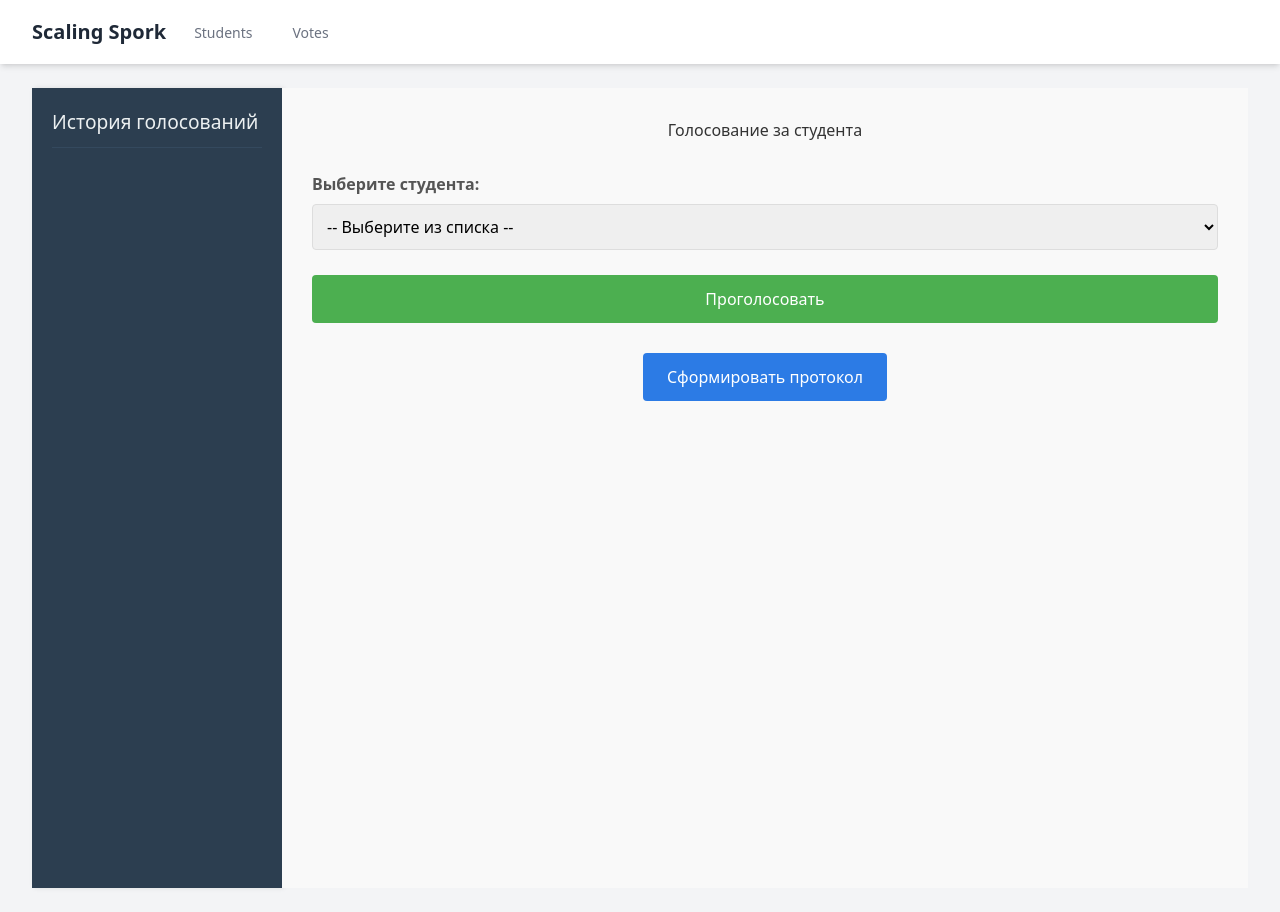
After one commit to korneyaitmatoff/scaling-spork-gui, a Python web app: template src/templates/votes.html in a window 1280 px wide. The commit adds this page. Run offline with Jinja, Linux system fonts and the light colour scheme; the template is opened without the code that fills it, so the values that code supplies are empty; some libraries are stand-ins or nearby versions.

Commit message:
add incoming request pages

```diff
--- a/pyproject.toml
+++ b/pyproject.toml
@@ -11,7 +11,9 @@ dependencies = [
     "flask (>=3.1.0,<4.0.0)",
     "werkzeug (>=3.1.3,<4.0.0)",
     "flask-wtf (>=1.2.2,<2.0.0)",
-    "requests (>=2.32.3,<3.0.0)"
+    "requests (>=2.32.3,<3.0.0)",
+    "psycopg2-binary (>=2.9.10,<3.0.0)",
+    "sqlalchemy (>=2.0.41,<3.0.0)"
 ]
 
 
--- a/src/dependencies.py
+++ /dev/null
@@ -1,4 +0,0 @@
-from config import API_HOST
-from src.api.api_client import ApiClient
-
-api = ApiClient(url=API_HOST)
--- a/src/forms/search_student.py
+++ b/src/forms/search_student.py
@@ -1,3 +1,5 @@
+from cProfile import label
+
 from flask_wtf import FlaskForm
 
 from wtforms import StringField, SubmitField
@@ -6,4 +8,4 @@ from wtforms.validators import DataRequired
 
 class SearchStudent(FlaskForm):
     name = StringField(label="Введите имя", validators=[DataRequired()])
-    submit = SubmitField()
+    submit = SubmitField(label="Найти")
--- a/src/templates/base.html
+++ b/src/templates/base.html
@@ -3,7 +3,6 @@
 <head>
     <meta charset="UTF-8">
     <meta name="viewport" content="width=device-width, initial-scale=1.0">
-    <title>Login Form</title>
     <!-- Tailwind CSS CDN -->
     <script src="https://cdn.tailwindcss.com"></script>
     {% if title %}
@@ -14,7 +13,60 @@
     <script src="https://kit.fontawesome.com/a393683316.js" crossorigin="anonymous"></script>
 </head>
 <body class="bg-gray-100">
+    <!-- Navigation Bar -->
+    <nav class="bg-white shadow-md">
+        <div class="max-w-7xl mx-auto px-4 sm:px-6 lg:px-8">
+            <div class="flex justify-between h-16">
+                <div class="flex">
+                    <div class="flex-shrink-0 flex items-center">
+                        <!-- Logo or Site Name -->
+                        <span class="text-xl font-bold text-gray-800">Scaling Spork</span>
+                    </div>
+                    <div class="hidden sm:ml-6 sm:flex sm:space-x-8">
+                        <!-- Desktop Navigation Links -->
+                        <a href="{{ url_for('students') }}" class="{% if request.path == '/students' %}border-indigo-500 text-gray-900{% else %}border-transparent text-gray-500 hover:border-gray-300 hover:text-gray-700{% endif %} inline-flex items-center px-1 pt-1 border-b-2 text-sm font-medium">
+                            Students
+                        </a>
+                        <a href="{{ url_for('votes') }}" class="{% if request.path == '/votes' %}border-indigo-500 text-gray-900{% else %}border-transparent text-gray-500 hover:border-gray-300 hover:text-gray-700{% endif %} inline-flex items-center px-1 pt-1 border-b-2 text-sm font-medium">
+                            Votes
+                        </a>
+                    </div>
+                </div>
 
-{% block content %}{% endblock %}
+                <!-- Mobile menu button -->
+                <div class="flex items-center sm:hidden">
+                    <button type="button" id="mobile-menu-button" class="inline-flex items-center justify-center p-2 rounded-md text-gray-400 hover:text-gray-500 hover:bg-gray-100 focus:outline-none focus:ring-2 focus:ring-inset focus:ring-indigo-500">
+                        <span class="sr-only">Open main menu</span>
+                        <i class="fa-solid fa-bars"></i>
+                    </button>
+                </div>
+            </div>
+        </div>
+
+        <!-- Mobile menu, show/hide based on menu state. -->
+        <div class="sm:hidden hidden" id="mobile-menu">
+            <div class="pt-2 pb-3 space-y-1">
+                <a href="{{ url_for('students') }}" class="{% if request.path == '/students' %}bg-indigo-50 border-indigo-500 text-indigo-700{% else %}border-transparent text-gray-600 hover:bg-gray-50 hover:border-gray-300 hover:text-gray-800{% endif %} block pl-3 pr-4 py-2 border-l-4 text-base font-medium">
+                    Students
+                </a>
+                <a href="{{ url_for('votes') }}" class="{% if request.path == '/votes' %}bg-indigo-50 border-indigo-500 text-indigo-700{% else %}border-transparent text-gray-600 hover:bg-gray-50 hover:border-gray-300 hover:text-gray-800{% endif %} block pl-3 pr-4 py-2 border-l-4 text-base font-medium">
+                    Votes
+                </a>
+            </div>
+        </div>
+    </nav>
+
+    <!-- Main Content -->
+    <main class="max-w-7xl mx-auto py-6 sm:px-6 lg:px-8">
+        {% block content %}{% endblock %}
+    </main>
+
+    <!-- JavaScript for mobile menu toggle -->
+    <script>
+        document.getElementById('mobile-menu-button').addEventListener('click', function() {
+            const mobileMenu = document.getElementById('mobile-menu');
+            mobileMenu.classList.toggle('hidden');
+        });
+    </script>
 </body>
 </html>
--- a/src/templates/index.html
+++ b/src/templates/index.html
@@ -1,6 +1,7 @@
 {% extends "base.html" %}
 
 {% block content %}
+<div class="min-h-screen flex items-center justify-center">
   <div class="bg-white p-8 rounded-lg shadow-md w-full max-w-md">
       <h1 class="text-2xl font-bold text-center mb-6 text-gray-800">Авторизация</h1>
 
@@ -29,4 +30,5 @@
           </div>
       </form>
   </div>
+</div>
 {% endblock %}
--- /dev/null
+++ b/src/templates/votes.html
@@ -0,0 +1,182 @@
+{% extends "base.html" %}
+
+{% block content %}
+<div class="page-container">
+    <!-- Сайдбар с голосованиями -->
+    <div class="sidebar">
+        <h2>История голосований</h2>
+        <ul class="voting-list">
+            {% for voting in votings %}
+            <li class="voting-item {% if voting.active %}active{% endif %}">
+                <a href="{{ url_for('votes', voting_id=voting.id) }}">
+                    {{ voting.year }}-{{ voting.period }}
+                </a>
+                {% if voting.active %}<span class="active-badge">Текущее</span>{% endif %}
+            </li>
+            {% endfor %}
+        </ul>
+    </div>
+
+    <!-- Основное содержимое -->
+    <div class="main-content">
+        <h1>Голосование за студента</h1>
+        <form method="POST" action="{{ url_for('votes') }}">
+            {{ form.hidden_tag() }}
+
+            <div class="form-group">
+                <label for="student">Выберите студента:</label>
+                <select id="student" name="student" class="form-control" required>
+                    <option value="">-- Выберите из списка --</option>
+                    {% for student in students %}
+                    <option value="{{ student.id }}">{{ student.full_name }} (Группа: {{ student.group }})</option>
+                    {% endfor %}
+                </select>
+            </div>
+
+            <button type="submit" class="submit-btn">Проголосовать</button>
+
+            <div class="protocol-section">
+                <a href="{{ url_for('protocol') }}" class="protocol-btn">Сформировать протокол</a>
+            </div>
+        </form>
+        <div>
+            {% if vote_success %}<p class="text-sm text-gray-500">{{ vote_success }}</p> {% endif%}
+        </div>
+    </div>
+</div>
+
+<style>
+    .protocol-section {
+        margin-top: 30px;
+        text-align: center;
+    }
+
+    .protocol-btn {
+        display: inline-block;
+        padding: 12px 24px;
+        background-color: #2c7be5;
+        color: white;
+        border: none;
+        border-radius: 4px;
+        font-size: 16px;
+        cursor: pointer;
+        text-decoration: none;
+        transition: background-color 0.3s;
+    }
+
+    .protocol-btn:hover {
+        background-color: #1a68d1;
+    }
+
+    .page-container {
+        display: flex;
+        min-height: 100vh;
+    }
+
+    .sidebar {
+        width: 250px;
+        background: #2c3e50;
+        color: white;
+        padding: 20px;
+        box-shadow: 2px 0 5px rgba(0,0,0,0.1);
+    }
+
+    .sidebar h2 {
+        color: #ecf0f1;
+        font-size: 1.2em;
+        border-bottom: 1px solid #34495e;
+        padding-bottom: 10px;
+        margin-bottom: 20px;
+    }
+
+    .voting-list {
+        list-style: none;
+        padding: 0;
+        margin: 0;
+    }
+
+    .voting-item {
+        padding: 10px 15px;
+        margin-bottom: 5px;
+        border-radius: 4px;
+        transition: background 0.3s;
+    }
+
+    .voting-item:hover {
+        background: #34495e;
+    }
+
+    .voting-item a {
+        color: #ecf0f1;
+        text-decoration: none;
+        display: block;
+    }
+
+    .voting-item.active {
+        background: #3498db;
+    }
+
+    .active-badge {
+        background: #e74c3c;
+        color: white;
+        font-size: 0.7em;
+        padding: 2px 5px;
+        border-radius: 3px;
+        margin-left: 10px;
+    }
+
+    .main-content {
+        flex: 1;
+        padding: 30px;
+        background: #f9f9f9;
+    }
+
+    /* Остальные стили формы остаются без изменений */
+    .voting-form {
+        max-width: 600px;
+        margin: 0 auto;
+    }
+
+    h1 {
+        text-align: center;
+        color: #333;
+        margin-bottom: 30px;
+    }
+
+    .form-group {
+        margin-bottom: 25px;
+    }
+
+    label {
+        display: block;
+        margin-bottom: 8px;
+        font-weight: bold;
+        color: #555;
+    }
+
+    .form-control {
+        width: 100%;
+        padding: 10px;
+        border: 1px solid #ddd;
+        border-radius: 4px;
+        font-size: 16px;
+    }
+
+    .submit-btn {
+        display: block;
+        width: 100%;
+        padding: 12px;
+        background-color: #4CAF50;
+        color: white;
+        border: none;
+        border-radius: 4px;
+        font-size: 16px;
+        cursor: pointer;
+        transition: background-color 0.3s;
+    }
+
+    .submit-btn:hover {
+        background-color: #45a049;
+    }
+</style>
+{% endblock %}
```
Also changed, not shown: src/api/abstract_client.py (deleted, +0 -13 lines), src/api/api_client.py (deleted, +0 -74 lines), src/api/base_client.py (deleted, +0 -28 lines), src/forms/vote.py (added, +8 -0 lines), src/routes.py (deleted, +0 -141 lines), src/templates/incoming_request_result.html (+4 -4 lines), src/templates/protocol.html (added, +149 -0 lines), src/templates/students.html (+13 -11 lines), src/api/__init__.py (deleted), 1 other file. Lines whose indentation alone changed are shown as unchanged.
